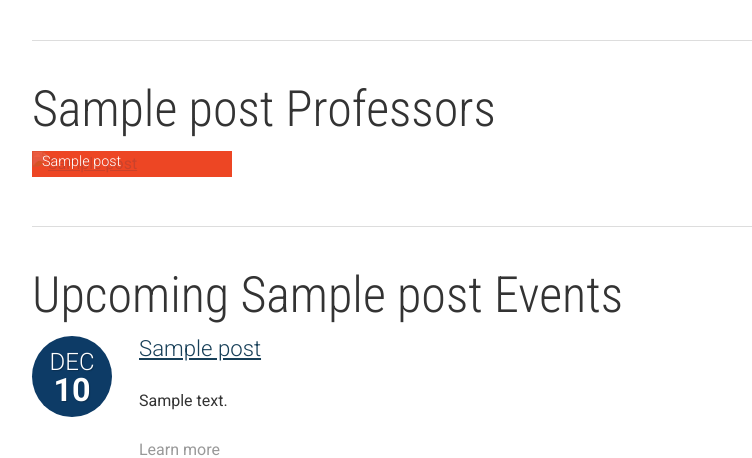
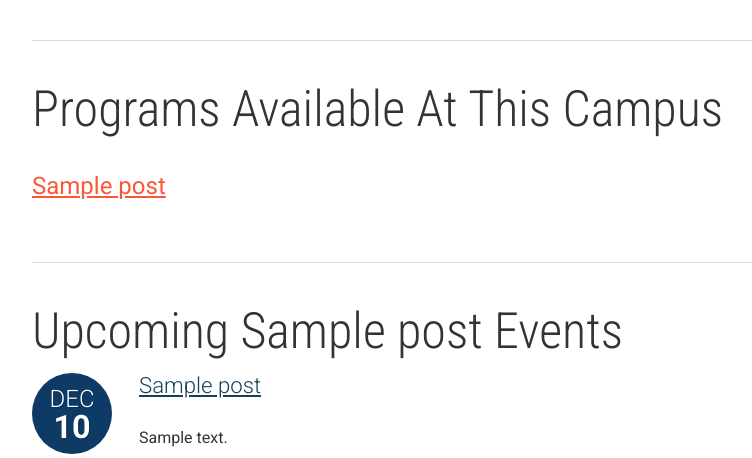
Before and after one commit to ryan258/wp-u-theme, a WordPress theme: template themes/critter-university-theme/single-campus.php in a window 1280 px wide. Shown: the part 806-1264 px from the top of the page, without its empty margins (128-880 px from the left). Run offline with PHP 8.4 and a stand-in for WordPress, Linux system fonts and the light colour scheme; the site name, menu and one post (Sample post) are stand-ins, and other content is empty; some libraries are stand-ins or nearby versions.

Commit message:
Add two-way reference links between programs and campuses.

```diff
--- a/themes/critter-university-theme/single-campus.php
+++ b/themes/critter-university-theme/single-campus.php
@@ -24,34 +24,31 @@
       </div>
 
       <?php
-      $relatedProfessors = new WP_Query(array(
+      $relatedPrograms = new WP_Query(array(
           'posts_per_page' => -1,
-          'post_type' => 'professor',
+          'post_type' => 'program',
           'orderby' => 'title',
           'order' => 'ASC',
           'meta_query' => array(
             array(
-              'key' => 'related_programs',
+              'key' => 'related_campus',
               'compare' => 'LIKE', // LIKE ~= contains
               'value' => '"' . get_the_ID() . '"'// in quotes becaue WO serializes values with quotes
             )
           ),
         ));
 
-        if ($relatedProfessors->have_posts()) {
+        if ($relatedPrograms->have_posts()) {
           echo '<hr class="section-break" />';
-          echo '<h2 class="headline headline--medium">' . get_the_title() . ' Professors</h2>';
+          echo '<h2 class="headline headline--medium">Programs Available At This Campus</h2>';
 
-          echo '<ul class="professor-cards">';
-          while ($relatedProfessors->have_posts()) {
+          echo '<ul class="min-list link-list">';
+          while ($relatedPrograms->have_posts()) {
             // get data ready for each post
-            $relatedProfessors->the_post(); ?>
+            $relatedPrograms->the_post(); ?>
 
-            <li class="professor-card__list-item">
-              <a class="professor-card" href="<?php the_permalink(); ?>">
-                <img src="<?php the_post_thumbnail_url('professorLandscape'); ?>" alt="<?php the_title(); ?>" class="professor-card__image">
-                <span class="professor-card__name"><?php the_title(); ?></span>
-              </a>
+            <li>
+              <a href="<?php the_permalink(); ?>"><?php the_title(); ?></a>
             </li>
 
           <?php }
```
Also changed, not shown: themes/critter-university-theme/single-program.php (+18 -0 lines).
